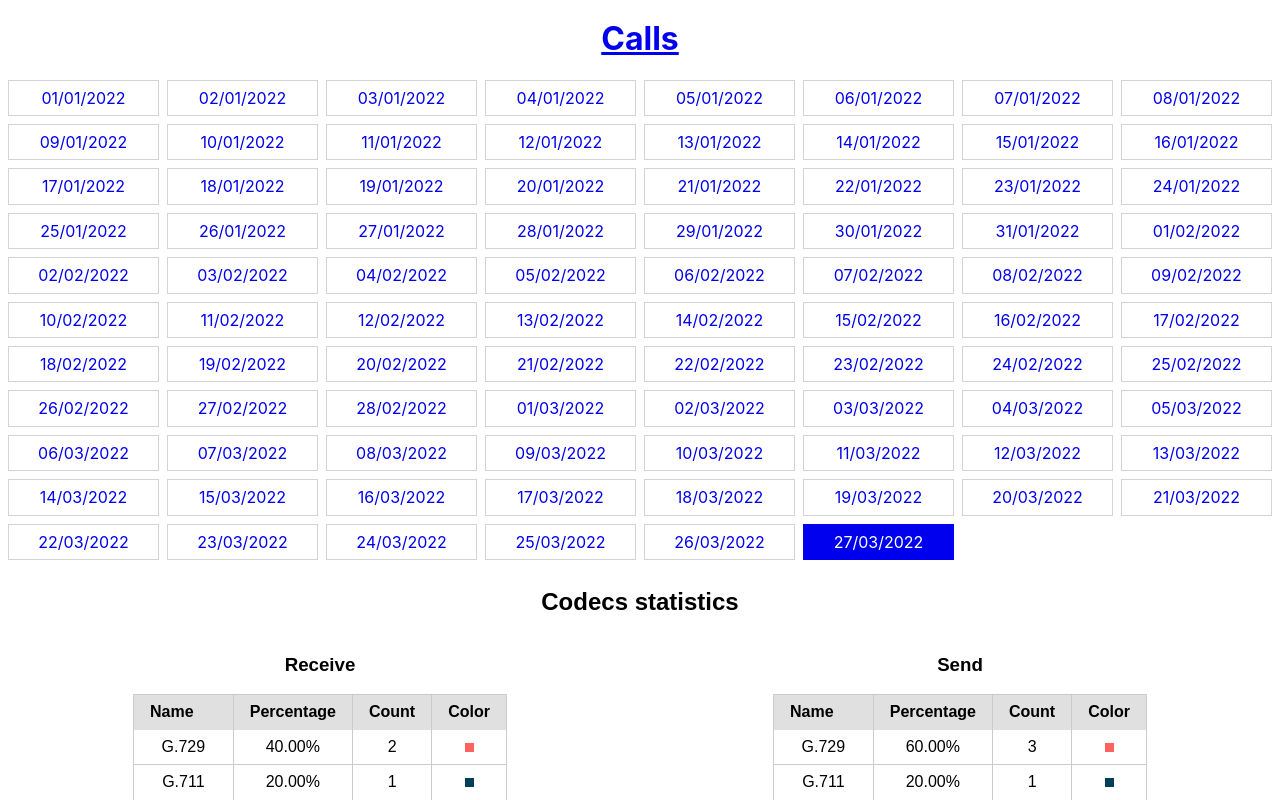
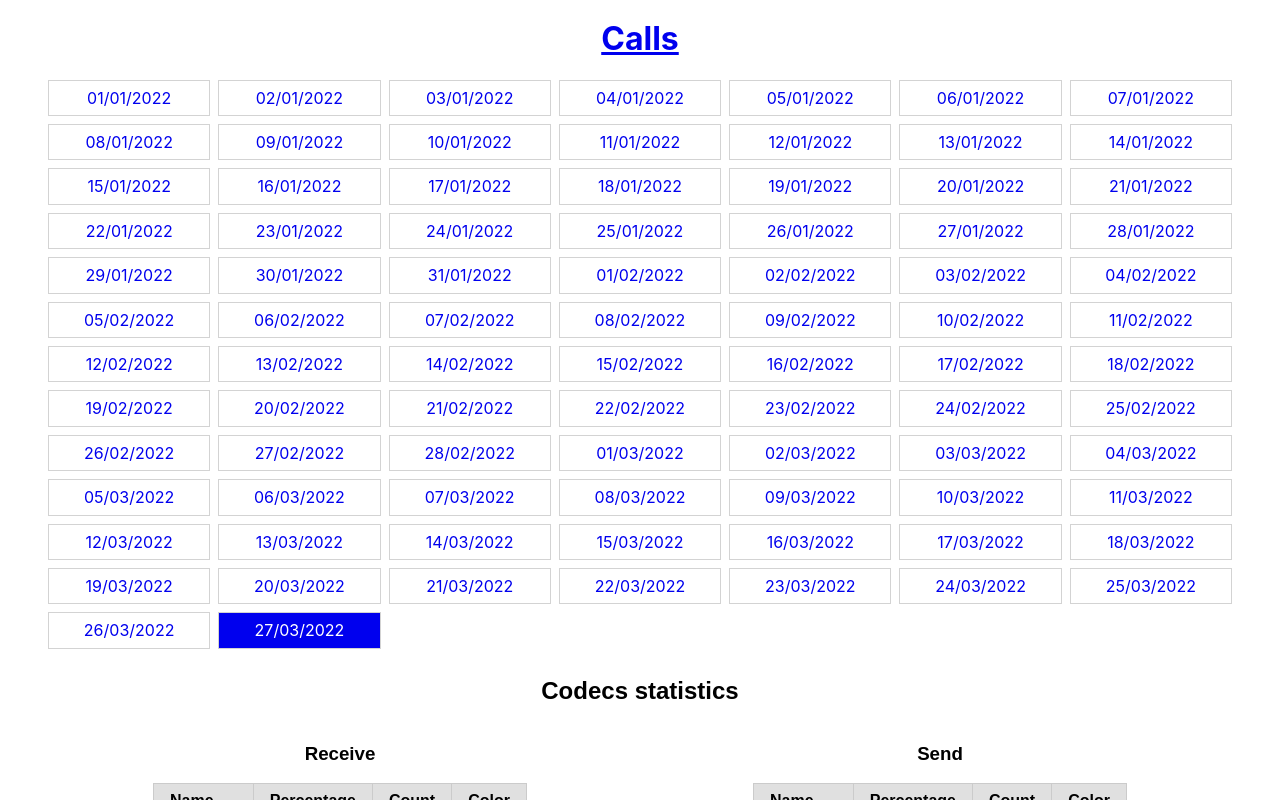
Before and after one commit to maurer2/fernsprecher-kodierer-dekodierer-schau, a React (Create React App) app in the folder app/: page /calls/2022-03-27 in a window 1280 px wide. Shown: the top 800 px of the page. Built offline with nearby package versions, Linux system fonts and the light colour scheme.

Commit message:
Added stitches and basic layout

```diff
--- a/app/package.json
+++ b/app/package.json
@@ -4,6 +4,7 @@
   "private": true,
   "dependencies": {
     "@reduxjs/toolkit": "^1.7.1",
+    "@stitches/react": "^1.2.7",
     "@testing-library/jest-dom": "^4.2.4",
     "@testing-library/react": "^9.5.0",
     "@testing-library/user-event": "^7.2.1",
--- /dev/null
+++ b/app/src/App.styles.ts
@@ -0,0 +1,16 @@
+import { styled } from '@stitches/react';
+
+export const Wrapper = styled('article', {
+  display: 'grid',
+  minHeight: '100vh',
+  gridTemplateColumns: `1fr min(75rem, 100%) 1fr`,
+  gridTemplateRows: `
+    1fr
+  `,
+
+  '& > *': {
+    gridColumn: 2,
+  }
+});
+
+export const Main = styled('main', {});
--- a/app/src/App.tsx
+++ b/app/src/App.tsx
@@ -3,12 +3,16 @@ import { BrowserRouter as Router, Route, Routes } from 'react-router-dom';
 
 import Calls from './features/calls';
 import Home from './features/home/index';
+
 import './App.css';
 import 'purecss';
 
+import * as Styles from './App.styles'
+
 function App() {
   return (
-    <article className="App">
+    <Styles.Wrapper className="App">
+      <Styles.Main>
         <Router>
           <Routes>
           <Route
@@ -25,7 +29,8 @@ function App() {
           />
           </Routes>
         </Router>
-    </article>
+      </Styles.Main>
+    </Styles.Wrapper>
   );
 }
 
--- /dev/null
+++ b/app/src/features/calls/Calls.styles.ts
@@ -0,0 +1,5 @@
+import { styled } from '@stitches/react';
+
+export const Calls = styled('div', {
+  display: 'contents',
+});
--- a/app/src/features/calls/Calls.tsx
+++ b/app/src/features/calls/Calls.tsx
@@ -14,6 +14,7 @@ import Overlay from './components/Overlay';
 import CallList from './components/CallList';
 
 import * as Types from './Calls.types';
+import * as Styles from './Calls.styles';
 
 const Calls: VFC<Readonly<Types.CallsProps>> = (): ReactElement => {
   const { isLoading, hasRedirectedToLatestCall } = useSelector((state: RootState) => state.calls);
@@ -40,7 +41,7 @@ const Calls: VFC<Readonly<Types.CallsProps>> = (): ReactElement => {
   }, [navigate, dispatch, hasRedirectedToLatestCall, mostRecentDay]);
 
   return (
-    <div className="container">
+    <Styles.Calls>
       <h1>
         <NavLink
           to="/calls/"
@@ -62,7 +63,7 @@ const Calls: VFC<Readonly<Types.CallsProps>> = (): ReactElement => {
           />
         </>
       ) : null}
-    </div>
+    </Styles.Calls>
   );
 };
 
--- /dev/null
+++ b/app/src/features/calls/components/Navigation/Navigation.styles.ts
@@ -0,0 +1,20 @@
+import { styled } from '@stitches/react';
+import { NavLink } from 'react-router-dom';
+
+export const Link = styled(NavLink, {
+  textDecoration: 'none',
+  variants: {
+    status: {
+      default: {
+        background: 'fff',
+        color: '#00e',
+      },
+      active: {
+        background: '#00e',
+        color: '#fff',
+        borderColor: '#00e',
+        textDecoration: 'none',
+      },
+    }
+  },
+});
--- a/app/src/features/calls/components/Navigation/Navigation.tsx
+++ b/app/src/features/calls/components/Navigation/Navigation.tsx
@@ -1,32 +1,22 @@
 import { ReactElement, VFC } from 'react';
-import { NavLink } from 'react-router-dom';
-import CSS from 'csstype';
 
 import * as Types from './Navigation.types';
+import * as Styles from './Navigation.styles';
 
 const Navigation: VFC<Readonly<Types.NavigationProps>> = ({ daysWithCalls, currentDay }): ReactElement => {
-  const normalStyles: CSS.Properties = {
-    textDecoration: 'none',
-  };
 
-  const activeStyles: CSS.Properties = {
-    background: '#00e',
-    color: '#fff',
-    borderColor: '#00e',
-    textDecoration: 'none',
-  };
 
   return (
     <nav className="nav">
       {daysWithCalls.map((day) => (
-        <NavLink
+        <Styles.Link
           key={day.iso}
           to={`/calls/${day.iso}`}
           className="nav-link"
-          style={day.iso === currentDay ? activeStyles : normalStyles}
+          status={day.iso === currentDay ? 'active' : 'default'}
         >
           {day.user}
-        </NavLink>
+        </Styles.Link>
       ))}
     </nav>
   );
```
Also changed, not shown: app/src/logo.svg (deleted), 1 other file (tests, documents, lock files or other folders). Lines whose indentation alone changed are shown as unchanged.
